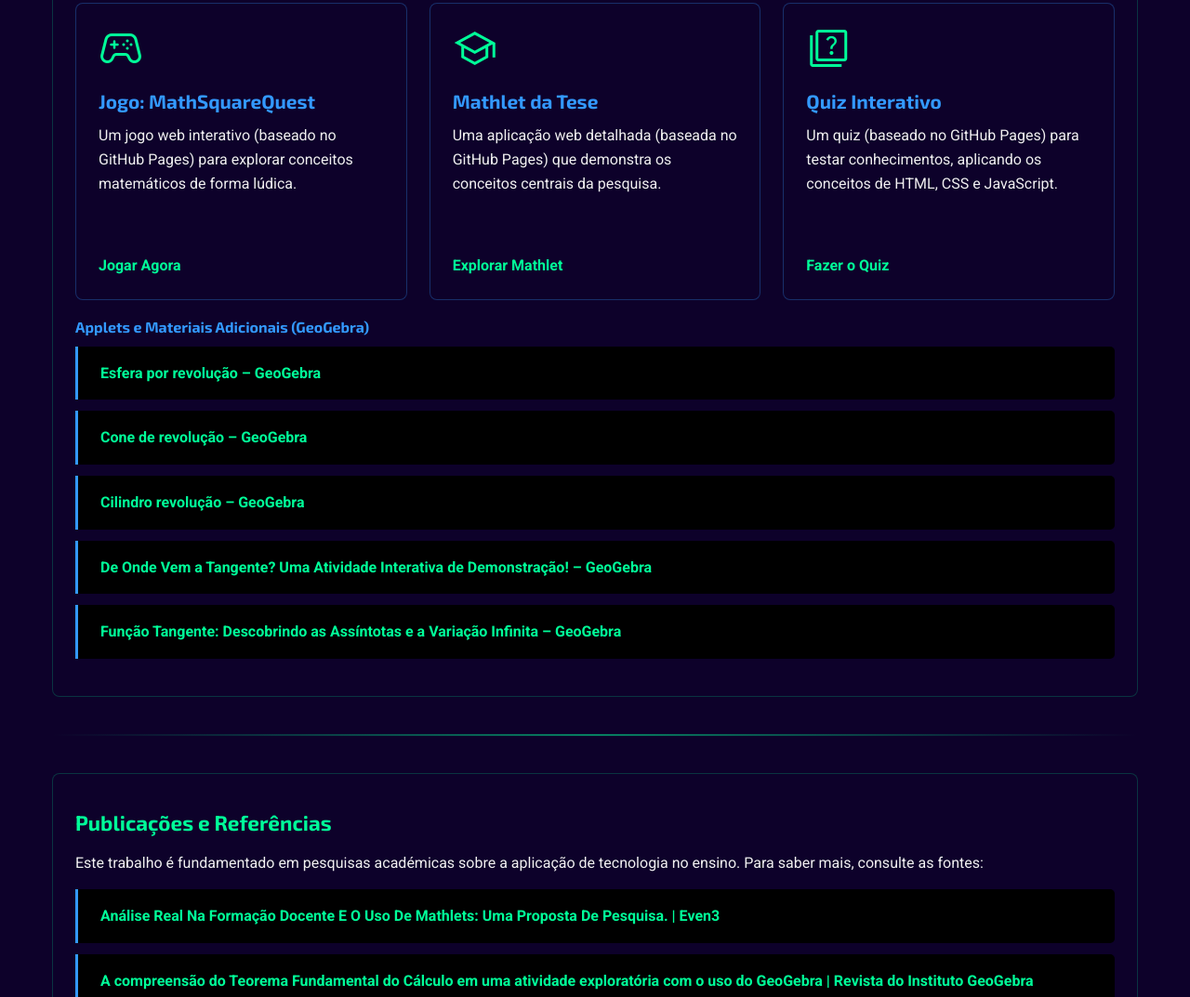
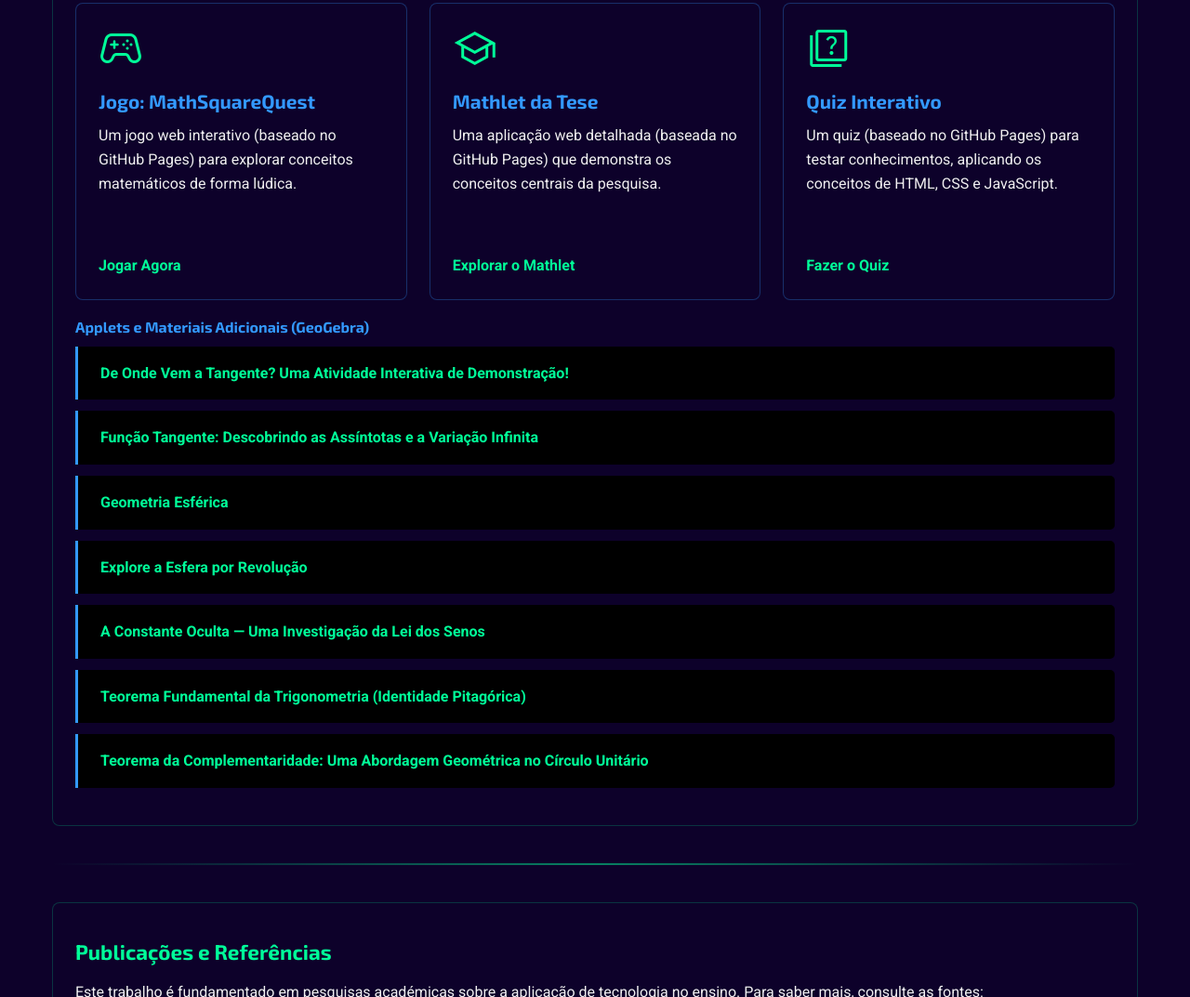
Before and after one commit to math-fusion-tech-2025/primeiro-projeto-web-2025, a plain HTML site: page Projeto_GreiceLacerda/SiteMathFusionTech/pages/OqueSaoMathlet.html in a window 1280 px wide. Shown: the part 2294-3367 px from the top of the page at 93% size. Drawn offline with nearby package versions, Linux system fonts and the light colour scheme.

Commit message:
Atualização do site 11/11/2025 as 0h40

```diff
--- a/Projeto_GreiceLacerda/SiteMathFusionTech/pages/OqueSaoMathlet.html
+++ b/Projeto_GreiceLacerda/SiteMathFusionTech/pages/OqueSaoMathlet.html
@@ -160,10 +160,8 @@
         </section>
 
         <hr>
-        <!--
-          *** SECÇÃO 5 ATUALIZADA ***
-          Agora dividida em "Projetos Web" (Cartões) e "Applets" (Lista)
-        -->
+
+        <!-- SECÇÃO 5 -->
         <section id="explore-recursos">
             <h3>Explore Alguns Recursos Interativos</h3>
             <p>Veja na prática. Estes são alguns dos projetos completos e applets interativos desenvolvidos pela nossa
@@ -190,7 +188,7 @@
                         pesquisa.
                     </p>
                     <a href="https://greice-lacerda.github.io/MathletTese2025/" class="card-link" target="_blank"
-                        rel="noopener noreferrer">Explorar Mathlet</a>
+                        rel="noopener noreferrer">Explorar o Mathlet</a>
                 </div>
 
                 <!-- Card 3: Quiz -->
@@ -207,24 +205,42 @@
 
             <!-- 2. Applets (GeoGebra) -->
             <h4>Applets e Materiais Adicionais (GeoGebra)</h4>
-            <ul class="publications-list">
-                <!-- Eu limpei os links duplicados que você enviou -->
-                <li><a href="https://www.geogebra.org/m/esfera-por-revolucao" target="_blank"
-                        rel="noopener noreferrer">Esfera
-                        por revolução – GeoGebra</a></li>
-                <li><a href="https://www.geogebra.org/m/cone-de-revolucao" target="_blank"
-                        rel="noopener noreferrer">Cone de
-                        revolução – GeoGebra</a></li>
-                <li><a href="https://www.geogebra.org/m/cilindro-revolucao" target="_blank"
-                        rel="noopener noreferrer">Cilindro
-                        revolução – GeoGebra</a></li>
-                <li><a href="https://www.geogebra.org/m/nwnk6wg6" target="_blank" rel="noopener noreferrer">De Onde Vem
-                        a
-                        Tangente? Uma Atividade Interativa de Demonstração! – GeoGebra</a></li>
-                <li><a href="https://www.geogebra.org/m/xxgggpqx" target="_blank" rel="noopener noreferrer">Função
-                        Tangente:
-                        Descobrindo as Assíntotas e a Variação Infinita – GeoGebra</a></li>
-            </ul>
+
+                <ul class="publications-list">
+
+                    <li>
+                        <a href="https://www.geogebra.org/m/gwzjjcrq" target="_blank" rel="noopener noreferrer">De Onde Vem a Tangente? Uma Atividade Interativa de Demonstração!</a>
+                    </li>
+
+                    <li>
+                        <a href="https://www.geogebra.org/m/h9tvcqwc" target="_blank" rel="noopener noreferrer">Função Tangente: Descobrindo as Assíntotas e a Variação Infinita</a>
+                    </li>
+
+                    <li>
+                        <a href="https://www.geogebra.org/m/ejaehhsy" target="_blank"
+                            rel="noopener noreferrer">Geometria Esférica</a>
+                    </li>
+
+                    <li>
+                        <a href="https://www.geogebra.org/m/wjsyz8s5" target="_blank" rel="noopener noreferrer">Explore a Esfera por Revolução</a>
+                    </li>
+
+                    <li>
+                        <a href="https://www.geogebra.org/m/du2pgzmx" target="_blank"
+                            rel="noopener noreferrer">A Constante Oculta — Uma Investigação da Lei dos Senos</a>
+                    </li>
+
+                    <li>
+                        <a href="https://www.geogebra.org/m/ews8ebrq" target="_blank"
+                            rel="noopener noreferrer">Teorema Fundamental da Trigonometria (Identidade Pitagórica)</a>
+                    </li>
+
+                    <li>
+                        <a href="https://www.geogebra.org/m/y9zdssaz" target="_blank" rel="noopener noreferrer">Teorema da Complementaridade: Uma Abordagem Geométrica no Círculo Unitário</a>
+                    </li>
+
+                </ul>
+
         </section>
 
         <hr>
--- a/Projeto_GreiceLacerda/SiteMathFusionTech/styles/estiloComentarios.css
+++ b/Projeto_GreiceLacerda/SiteMathFusionTech/styles/estiloComentarios.css
@@ -221,7 +221,8 @@ textarea.form-control {
     /* Posicionamento "suspenso" */
     position: absolute;
     top: -1rem;
-    left: -0.5rem;
+    left: -2rem;
+    padding: 0.5rem;
     line-height: 1;
     /* Previne altura de linha excessiva */
 }
--- a/Projeto_GreiceLacerda/SiteMathFusionTech/styles/estiloIndex.css
+++ b/Projeto_GreiceLacerda/SiteMathFusionTech/styles/estiloIndex.css
@@ -120,7 +120,7 @@ hr {
 /* Estilo para tags <code> */
 code {
     font-family: var(--font-code);
-    background-color: #222;
+    background-color: var(--bg-dark);
     padding: 0.2em 0.4em;
     border-radius: 4px;
     color: var(--accent-red);
```
Also changed, not shown: Projeto_GreiceLacerda/SiteMathFusionTech/index.html (+6 -6 lines).
